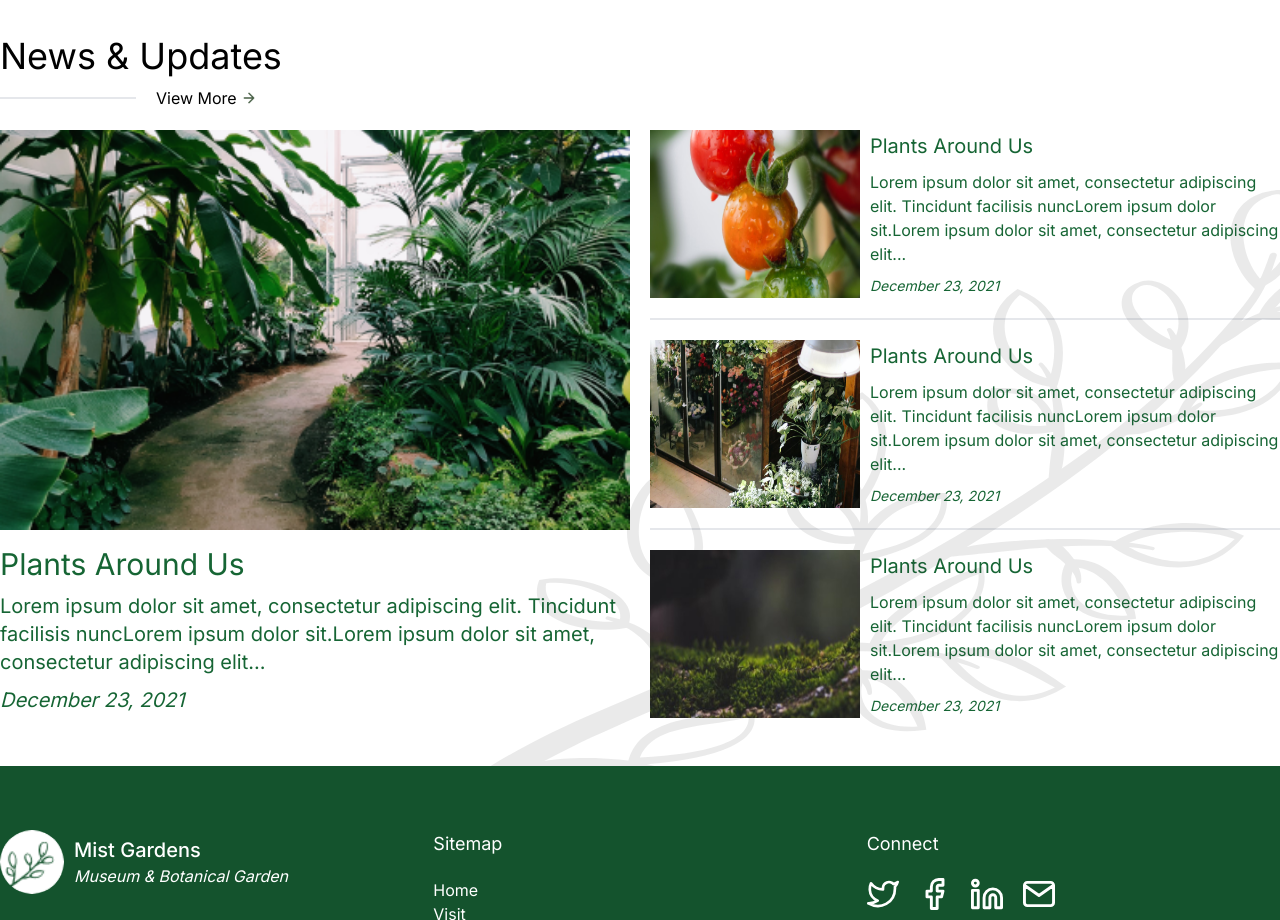
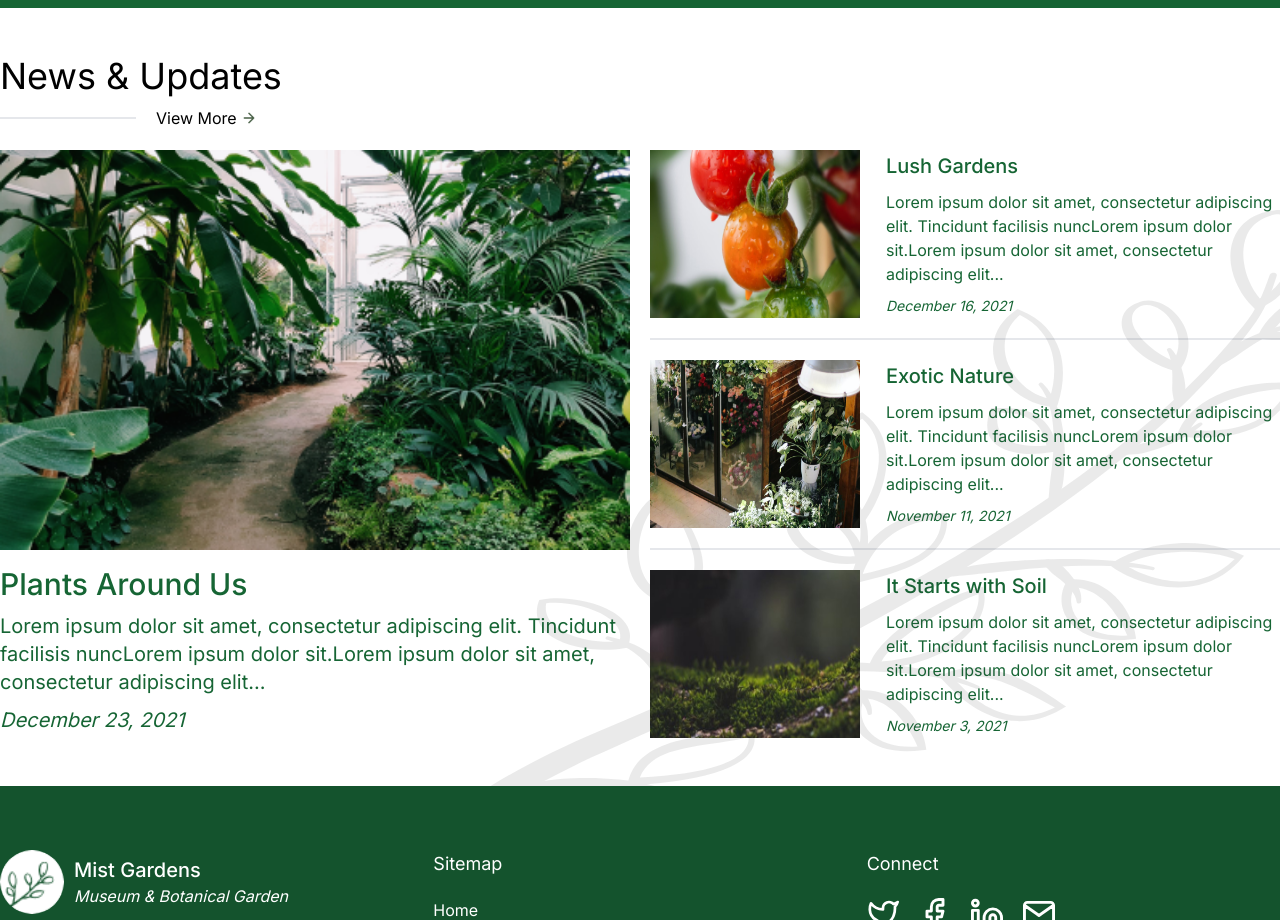
Before and after one commit to CodeCraftJourney/botanical-garden, a Next.js app: page / in a window 1280 px wide. Shown: the part 1880-2800 px from the top of the page. Built offline with nearby package versions, Linux system fonts and the light colour scheme.

Commit message:
ui fixes and code refactoring

```diff
--- a/app/_components/discover.tsx
+++ b/app/_components/discover.tsx
@@ -1,4 +1,4 @@
-import Image from "next/image"
+import Image from "next/image";
 
 export const Discover: React.FC = () => {
   return (
@@ -30,7 +30,7 @@ export const Discover: React.FC = () => {
           <div className="text-2xl sm:text-3xl text-center md:text-left max-w-[26rem]">
             Discover yourself with nature
           </div>
-          <div className="sm:text-xl xl:text-2xl text-center md:text-left max-w-[26rem]">
+          <div className="sm:text-xl xl:text-2xl text-center md:text-left max-w-[26rem] px-1.5 sm:px-0">
             Lorem ipsum dolor sit amet, consectetur adipisicing elit. Dolorem
             minima impedit quibusdam, eveniet perspiciatis id repudiandae
             laboriosam laborum hic.
@@ -53,5 +53,5 @@ export const Discover: React.FC = () => {
         </div>
       </div>
     </div>
-  )
-}
+  );
+};
--- a/app/_components/footer.tsx
+++ b/app/_components/footer.tsx
@@ -1,10 +1,7 @@
-"use client"
-import Image from "next/image"
-import { useHeaderContext } from "../_hooks"
+"use client";
+import Image from "next/image";
 
 export const Footer: React.FC = () => {
-  const { menuItems } = useHeaderContext()
-
   return (
     <div className="bg-green-900 flex flex-col  text-white">
       <div className="max-w-7xl w-full mx-auto px-2 sm:px-5 xl:px-0 py-12 sm:py-16">
@@ -31,7 +28,7 @@ export const Footer: React.FC = () => {
                 </div>
               </div>
             </div>
-            <div className="mt-5">
+            <div className="mt-5 text-center px-2 sm:text-left sm:px-0">
               Lorem ipsum dolor sit amet, consectetur adipiscing elit. Tincidunt
               facilisis nuncLorem ipsum dolor sit amet, consectetur adipiscing
               elit.
@@ -47,7 +44,9 @@ export const Footer: React.FC = () => {
               "Store",
               "Membership",
             ].map((item) => (
-              <div className="cursor-pointer" key={item}>{item}</div>
+              <div className="cursor-pointer" key={item}>
+                {item}
+              </div>
             ))}
           </div>
           <div className="flex flex-col items-center sm:items-start">
@@ -84,5 +83,5 @@ export const Footer: React.FC = () => {
         © 2021 Mist Gardens. All rights reserved.
       </div>
     </div>
-  )
-}
+  );
+};
--- a/app/_components/hero.tsx
+++ b/app/_components/hero.tsx
@@ -1,10 +1,10 @@
-import Image from "next/image"
+import Image from "next/image";
 
 export const Hero: React.FC = () => {
   return (
-    <div className="min-h-[calc((100vh-5rem))] lg:min-h-[calc((100vh-6rem))] flex flex-col">
+    <div className="min-h-[calc((100vh-5rem))] lg:min-h-[calc((100vh-6rem))] flex flex-col pb-5">
       <div className="flex-1 h-full w-full grid grid-cols-1 lg:grid-cols-2 max-w-7xl mx-auto gap-5 xl:gap-0">
-        <div className="flex flex-col justify-center items-center lg:items-start text-green-800 lg:px-5 xl:px-0 space-y-2 lg:space-y-3.5 xl:space-y-5 pt-5 xl:pt-0">
+        <div className="flex flex-col justify-center items-center lg:items-start text-green-800 lg:px-5 2xl:px-0 space-y-2 lg:space-y-3.5 xl:space-y-5 pt-5 xl:pt-0">
           <div className="text-4xl sm:text-5xl xl:text-6xl text-center lg:text-left max-w-[33rem]">
             A beautiful adventure awaits
           </div>
@@ -39,5 +39,5 @@ export const Hero: React.FC = () => {
         </div>
       </div>
     </div>
-  )
-}
+  );
+};
--- a/app/_components/news-and-updates.tsx
+++ b/app/_components/news-and-updates.tsx
@@ -1,8 +1,41 @@
-import Image from "next/image"
+import React from "react";
+import Image from "next/image";
 
 export const NewsAndUpdates: React.FC = () => {
+  const news = [
+    {
+      title: "Plants Around Us",
+      description:
+        "Lorem ipsum dolor sit amet, consectetur adipiscing elit. Tincidunt facilisis nuncLorem ipsum dolor sit.Lorem ipsum dolor sit amet, consectetur adipiscing elit...",
+      image: "/news-primary.png",
+      date: "December 23, 2021",
+    },
+    {
+      title: "Lush Gardens",
+      description:
+        "Lorem ipsum dolor sit amet, consectetur adipiscing elit. Tincidunt facilisis nuncLorem ipsum dolor sit.Lorem ipsum dolor sit amet, consectetur adipiscing elit...",
+      image: "/news-secondary-1.jpg",
+      date: "December 16, 2021",
+    },
+    {
+      title: "Exotic Nature",
+      description:
+        "Lorem ipsum dolor sit amet, consectetur adipiscing elit. Tincidunt facilisis nuncLorem ipsum dolor sit.Lorem ipsum dolor sit amet, consectetur adipiscing elit...",
+
+      image: "/news-secondary-2.png",
+      date: "November 11, 2021",
+    },
+
+    {
+      title: "It Starts with Soil",
+      description:
+        "Lorem ipsum dolor sit amet, consectetur adipiscing elit. Tincidunt facilisis nuncLorem ipsum dolor sit.Lorem ipsum dolor sit amet, consectetur adipiscing elit...",
+      image: "/news-secondary-3.jpg",
+      date: "November 3, 2021",
+    },
+  ];
   return (
-    <div className="min-h-[calc((100vh-5rem))] lg:min-h-[calc((100vh-6rem))] flex flex-col py-12 relative overflow-hidden">
+    <div className="min-h-[calc((100vh-5rem))] lg:min-h-[calc((100vh-6rem))] flex flex-col py-12 relative overflow-hidden px-2.5 xl:px-0">
       <div className="absolute inset-0 -bottom-96 -right-96 -rotate-45 opacity-10 z-0">
         <div className="absolute inset-0 grayscale	">
           <Image src={"/design.svg"} alt="" fill className="" />
@@ -21,79 +54,49 @@ export const NewsAndUpdates: React.FC = () => {
           </div>
         </div>
       </div>
+
       <div className="flex-1 h-full w-full grid grid-cols-1 lg:grid-cols-2 max-w-7xl mx-auto gap-5">
         <div className="flex flex-col md:flex-row lg:flex-col  space-y-2.5 md:space-y-0 lg:space-y-4">
           <div className="aspect-[520/330] w-full md:w-7/12 lg:w-full relative">
             <div className="absolute inset-0">
-              <Image src={"/news-primary.png"} alt="" fill />
+              <Image src={news[0].image} alt="" fill />
             </div>{" "}
           </div>
+
           <div className="space-y-2.5 text-green-800 w-full flex-1 px-0 md:px-5 lg:px-0">
-            <div className="text-2xl md:text-3xl md:pt-3 lg:pt-0">
-              Plants Around Us
+            <div className="text-2xl md:text-3xl md:pt-3 lg:pt-0 font-medium mt-1 sm:mt-0">
+              {news[0].title}
             </div>
-            <div className="md:text-xl">
-              Lorem ipsum dolor sit amet, consectetur adipiscing elit. Tincidunt
-              facilisis nuncLorem ipsum dolor sit.Lorem ipsum dolor sit amet,
-              consectetur adipiscing elit...
-            </div>
-            <div className="md:text-xl italic">December 23, 2021</div>
+            <div className="md:text-xl">{news[0].description}</div>
+            <div className="md:text-xl italic">{news[0].date}</div>
           </div>
         </div>
         <div className="flex flex-col space-y-5">
-          <div className="text-white flex flex-col sm:flex-row md:space-x-2.5">
+          {news
+            .filter((_, index) => index !== 0)
+            .map((newsItem, index) => (
+              <React.Fragment key={`news-${index}`}>
+                <div className="text-white flex flex-col sm:flex-row md:space-x-2.5 gap-4">
                   <div className="aspect-[236/150] w-full sm:w-1/3 relative bg-green-400">
                     <div className="absolute inset-0 ">
-                <Image src={"/news-secondary-1.jpg"} alt="" fill />
+                      <Image src={newsItem.image} alt="" fill />
                     </div>
                   </div>
                   <div className="py-0.5 space-y-2.5 text-green-800 w-full flex-1 px-0 md:px-5 lg:px-0">
-              <div className="text-xl md:pt-3 lg:pt-0">Plants Around Us</div>
-              <div className="">
-                Lorem ipsum dolor sit amet, consectetur adipiscing elit.
-                Tincidunt facilisis nuncLorem ipsum dolor sit.Lorem ipsum dolor
-                sit amet, consectetur adipiscing elit...
+                    <div className="text-xl md:pt-3 lg:pt-0 font-medium mt-1 sm:mt-0">
+                      {newsItem.title}
                     </div>
-              <div className="italic text-sm">December 23, 2021</div>
+                    <div className="">{newsItem.description}</div>
+                    <div className="italic text-sm"> {newsItem.date}</div>
                   </div>
                 </div>
+                {index === news.length - 2 ? null : (
                   <div className="border-t-2"></div>
-
-          <div className="text-white flex flex-col sm:flex-row  md:space-x-2.5">
-            <div className="aspect-[236/150]  w-full sm:w-1/3 relative bg-green-400">
-              <div className="absolute inset-0 ">
-                <Image src={"/news-secondary-2.png"} alt="" fill />
-              </div>
-            </div>
-            <div className="py-0.5 space-y-2.5 text-green-800 w-full flex-1 px-0 md:px-5 lg:px-0">
-              <div className="text-xl md:pt-3 lg:pt-0">Plants Around Us</div>
-              <div className="">
-                Lorem ipsum dolor sit amet, consectetur adipiscing elit.
-                Tincidunt facilisis nuncLorem ipsum dolor sit.Lorem ipsum dolor
-                sit amet, consectetur adipiscing elit...
-              </div>
-              <div className="italic text-sm">December 23, 2021</div>
-            </div>
-          </div>
-          <div className="border-t-2"></div>
-          <div className="text-white flex flex-col sm:flex-row  md:space-x-2.5">
-            <div className="aspect-[236/150] w-full sm:w-1/3 relative bg-green-400">
-              <div className="absolute inset-0 ">
-                <Image src={"/news-secondary-3.jpg"} alt="" fill />
-              </div>
-            </div>
-            <div className="py-0.5 space-y-2.5 text-green-800 w-full flex-1 px-0 md:px-5 lg:px-0">
-              <div className="text-xl md:pt-3 lg:pt-0">Plants Around Us</div>
-              <div className="">
-                Lorem ipsum dolor sit amet, consectetur adipiscing elit.
-                Tincidunt facilisis nuncLorem ipsum dolor sit.Lorem ipsum dolor
-                sit amet, consectetur adipiscing elit...
-              </div>
-              <div className="italic text-sm">December 23, 2021</div>
+                )}
+              </React.Fragment>
+            ))}
         </div>
       </div>
     </div>
-      </div>
-    </div>
-  )
-}
+  );
+};
```
Also changed, not shown: app/page.tsx (+5 -5 lines). Lines whose indentation alone changed are shown as unchanged.
